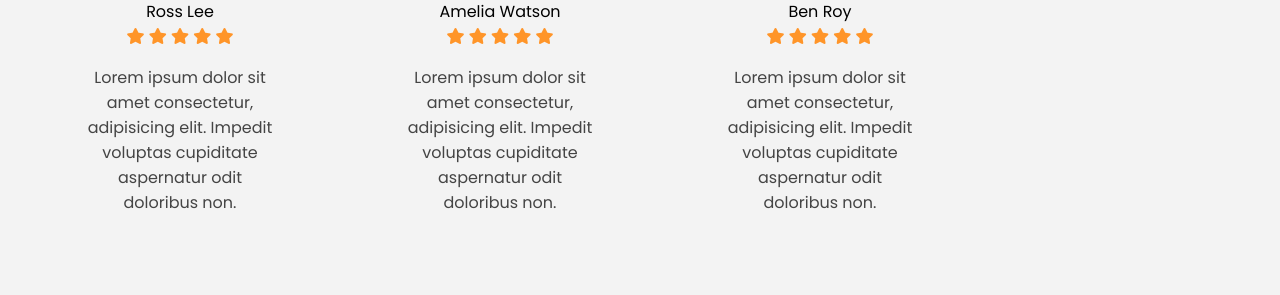
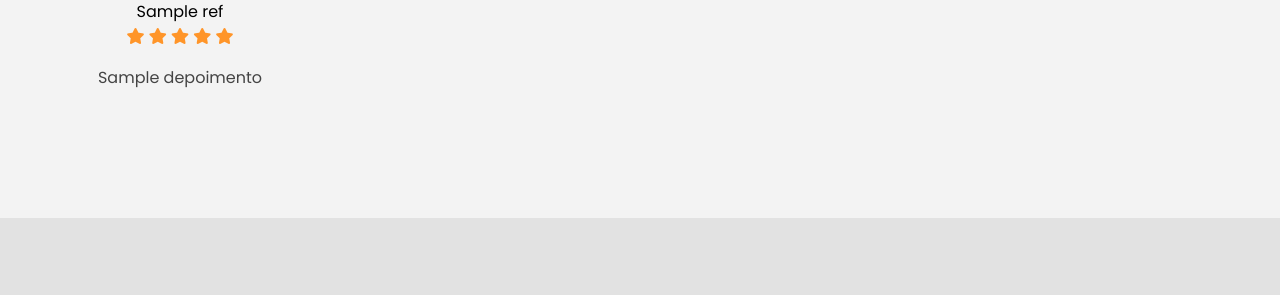
Before and after one commit to Salgado2004/Desafio-python, a Flask app: template templates/restaurantHome.html in a window 1280 px wide. Shown: the part 2495-2790 px from the top of the page. Run offline with Flask 2, Linux system fonts and the light colour scheme; the template is opened without the code that fills it: most values are stand-ins (such as "Sample title", 1, 10 or a date in 2020); grey boxes marked "Sample" are stand-in pictures; some libraries are stand-ins or nearby versions.

Commit message:
Update sessaoTestimonials.html

```diff
--- a/templates/sessaoTestimonials.html
+++ b/templates/sessaoTestimonials.html
@@ -2,66 +2,28 @@
 <section id="testimonials">
     <h2 class="testimonial-title">Avaliações dos clientes</h2>
     <div class="testimonial-container container">
+        {% for ref in the_testimonials %}
         <div class="testimonial-box">
             <div class="customer-detail">
                 <div class="customer-photo">
-                    <img src="https://i.postimg.cc/5Nrw360Y/male-photo1.jpg" alt="" />
-                    <p class="customer-name">Ross Lee</p>
+                    <img src="{{ ref['pathImg'] }}" alt="" />
+                    <p class="customer-name">{{ ref['nome'] }}</p>
                 </div>
             </div>
             <div class="star-rating">
-                <span class="fa fa-star checked"></span>
-                <span class="fa fa-star checked"></span>
-                <span class="fa fa-star checked"></span>
-                <span class="fa fa-star checked"></span>
-                <span class="fa fa-star checked"></span>
+                {% for x in range(5) %}
+                    {% if ref['rate'] >= x: %}
+                    <span class="fa fa-star checked"></span>
+                    {% else %}
+                    <span class="fa fa-star unchecked"></span>
+                    {% endif %}
+                {% endfor %}
             </div>
             <p class="testimonial-text">
-                Lorem ipsum dolor sit amet consectetur, adipisicing elit. Impedit
-                voluptas cupiditate aspernatur odit doloribus non.
+                {{ ref['depoimento'] }}
             </p>
-
         </div>
-        <div class="testimonial-box">
-            <div class="customer-detail">
-                <div class="customer-photo">
-                    <img src="https://i.postimg.cc/sxd2xCD2/female-photo1.jpg" alt="" />
-                    <p class="customer-name">Amelia Watson</p>
-                </div>
-            </div>
-            <div class="star-rating">
-                <span class="fa fa-star checked"></span>
-                <span class="fa fa-star checked"></span>
-                <span class="fa fa-star checked"></span>
-                <span class="fa fa-star checked"></span>
-                <span class="fa fa-star checked"></span>
-            </div>
-            <p class="testimonial-text">
-                Lorem ipsum dolor sit amet consectetur, adipisicing elit. Impedit
-                voluptas cupiditate aspernatur odit doloribus non.
-            </p>
-
-        </div>
-        <div class="testimonial-box">
-            <div class="customer-detail">
-                <div class="customer-photo">
-                    <img src="https://i.postimg.cc/fy90qvkV/male-photo3.jpg" alt="" />
-                    <p class="customer-name">Ben Roy</p>
-                </div>
-            </div>
-            <div class="star-rating">
-                <span class="fa fa-star checked"></span>
-                <span class="fa fa-star checked"></span>
-                <span class="fa fa-star checked"></span>
-                <span class="fa fa-star checked"></span>
-                <span class="fa fa-star checked"></span>
-            </div>
-            <p class="testimonial-text">
-                Lorem ipsum dolor sit amet consectetur, adipisicing elit. Impedit
-                voluptas cupiditate aspernatur odit doloribus non.
-            </p>
-
-        </div>
+        {% endfor %}
     </div>
 </section>
 {% endblock %}
```
